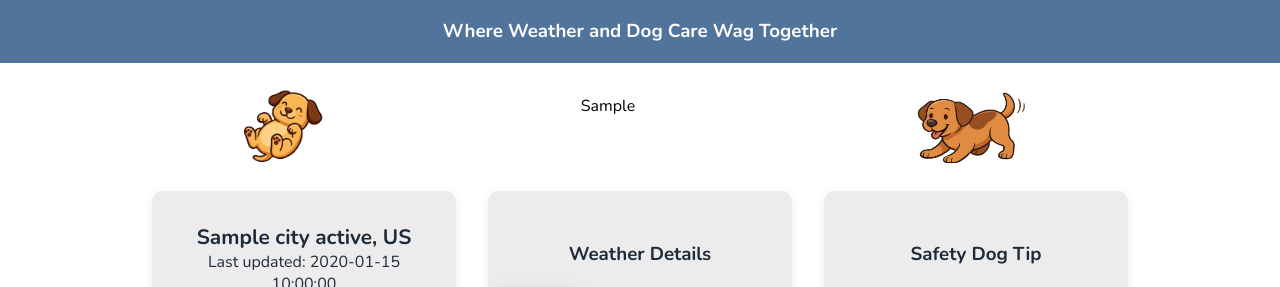
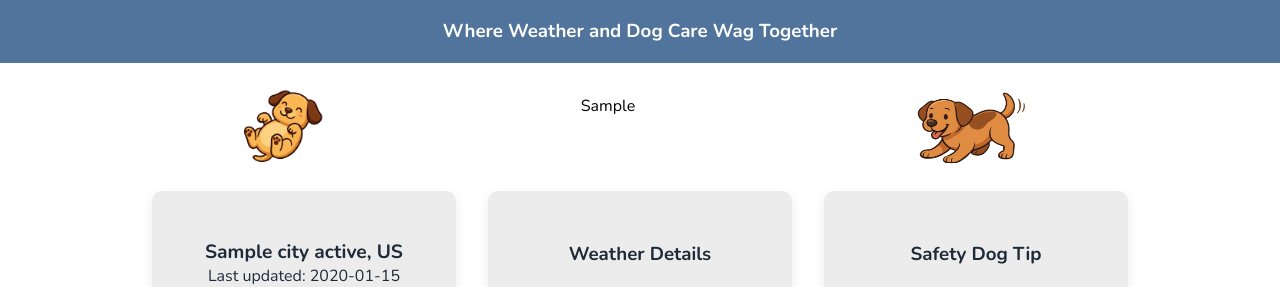
Before and after one commit to nayelimdejesus/weatherwag, a Flask app: template templates/index.html in a window 1280 px wide. Shown: the part 84-371 px from the top of the page. Run offline with Flask 3, Linux system fonts and the light colour scheme; the template is opened without the code that fills it: most values are stand-ins (such as "Sample title", 1, 10 or a date in 2020); some libraries are stand-ins or nearby versions.

Commit message:
style: update card styling for improved appearance and consistency

```diff
--- a/static/style.css
+++ b/static/style.css
@@ -544,8 +544,9 @@ button:hover{
 }
 
 #user_city{
-    font-size: 1.3rem;
+    font-size: 1.2rem;
     font-weight: bold;
+    margin-top: 1rem;
 }
 #error{
     color: red;
```
